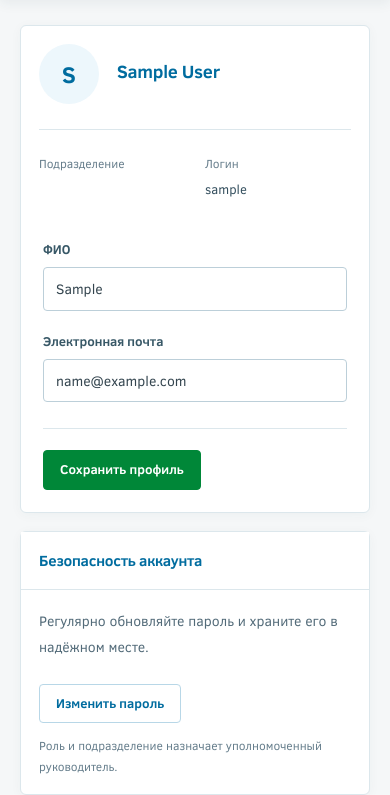
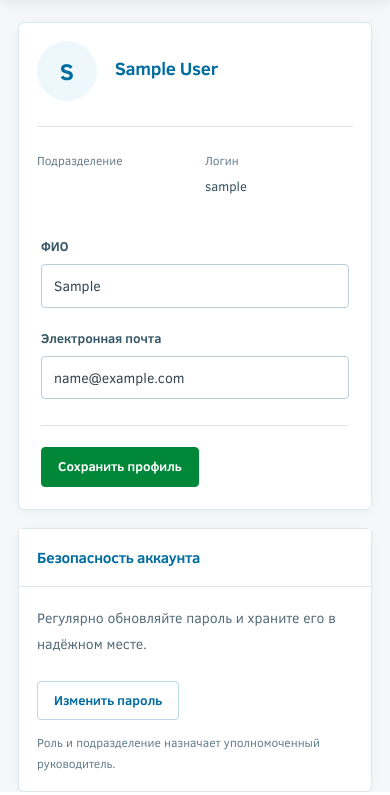
Before and after one commit to ReTrOBANAN/Volna, a Django app: page /profile/ in a window 390 px wide. Shown: the part 68-863 px from the top of the page. Run offline with Django 5.2, Linux system fonts and the light colour scheme; the visitor is signed in with stand-in values (Sample User, id 1); data that the repository does not hold is empty; parts of the project's set-up code (start-up, migrations or seed data) failed here and were passed over.

Commit message:
Немного уменьшить отступы основного содержимого

```diff
--- a/static/css/gorvolna-theme.css
+++ b/static/css/gorvolna-theme.css
@@ -48,6 +48,7 @@
 }
 
 body { background: var(--bg); color: var(--ink); }
+.main-content { padding: 32px 34px 0; }
 a { color: var(--brand-blue-ink); }
 a:hover { color: var(--brand-green-ink); }
 h1 { color: var(--brand-blue); font-weight: 700; letter-spacing: -.65px; }
@@ -251,7 +252,16 @@ tbody tr:hover { background: #f8fcfe; }
 .login-help { color: var(--muted); }
 .login-copyright { color: #526f80; }
 
+@media (min-width: 1500px) {
+  .main-content { padding-top: 36px; }
+}
+
+@media (max-width: 1200px) {
+  .main-content { padding: 25px 22px 0; }
+}
+
 @media (max-width: 760px) {
+  .main-content { padding: 22px 18px 0; }
   .brand .brand-logo { max-width: 184px; }
   .login-brand .brand-logo { max-width: 220px; }
   .login-story { border-right: 0; border-bottom: 1px solid var(--line); }
--- a/templates/newsroom/partials/theme_styles.html
+++ b/templates/newsroom/partials/theme_styles.html
@@ -1,5 +1,5 @@
 {% load static %}
 <link rel="stylesheet" href="{% static 'css/app.css' %}?v=20261108-gorvolna">
-<link rel="stylesheet" href="{% static 'css/gorvolna-theme.css' %}?v=20261109-section-headings">
+<link rel="stylesheet" href="{% static 'css/gorvolna-theme.css' %}?v=20261109-content-padding">
 <link rel="stylesheet" href="{% static 'css/gorvolna-components.css' %}?v=20261108-gorvolna">
 <link rel="icon" type="image/png" sizes="32x32" href="{% static 'brand/gorvolna-favicon.png' %}">
```
